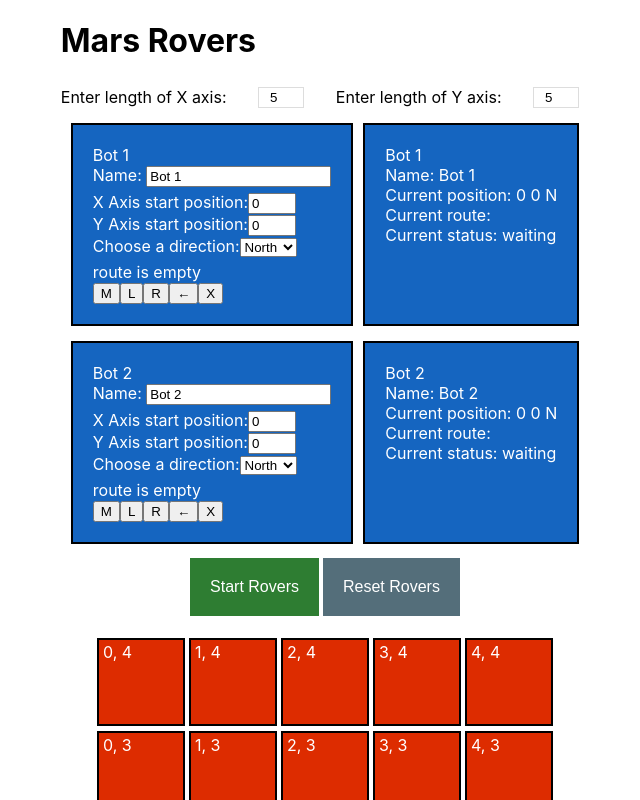
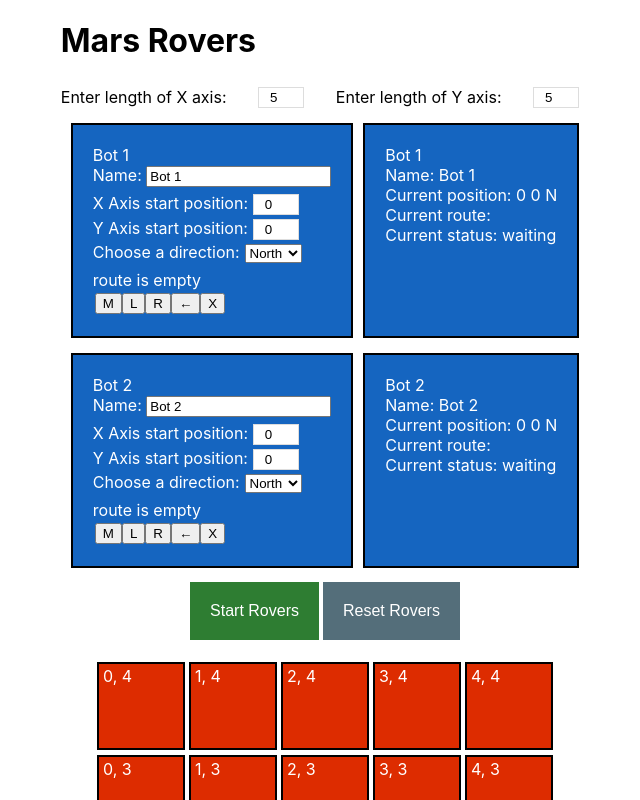
Before and after one commit to GMC437/mars-rovers, a React (Create React App) app: page / in a window 1280 px wide. Shown: the top 800 px of the page, without its empty margins (315-955 px from the left). Built offline with nearby package versions, Linux system fonts and the light colour scheme.

Commit message:
updated bot input styling

```diff
--- a/src/components/ui/RouteInput/index.js
+++ b/src/components/ui/RouteInput/index.js
@@ -1,11 +1,19 @@
 import React, { useState } from "react";
+import styled from "styled-components";
+
+const DivStyled = styled.div`
+  margin: 2px;
+`;
 
 const RouteInput = ({ onClick }) => {
   const [route, setRoute] = useState([]);
 
   return (
     <div>
-      <div data-testid="route" >{route.length === 0 ? "route is empty" : route.join("")}</div>
+      <div data-testid="route">
+        {route.length === 0 ? "route is empty" : route.join("")}
+      </div>
+      <DivStyled>
         <button
           type="button"
           value="M"
@@ -54,6 +62,7 @@ const RouteInput = ({ onClick }) => {
         >
           X
         </button>
+      </DivStyled>
     </div>
   );
 };
--- a/src/components/ui/StartPositionInput/index.js
+++ b/src/components/ui/StartPositionInput/index.js
@@ -3,8 +3,19 @@ import PropTypes from "prop-types";
 import styled from "styled-components";
 
 const DivStyled = styled.div`
-    margin: 5px 0;
-`
+  margin: 5px 0;
+`;
+const InputStyled = styled.input`
+  vertical-align: middle;
+  margin: 2px 5px;
+  text-align: center;
+  padding: 2px;
+  background-color: #fff;
+  border: 1px solid #ddd;
+`;
+const SelectStyled = styled.select`
+  margin: 2px 5px;
+`;
 
 const StartPositionInput = ({ xAxisSize, yAxisSize, onChange }) => {
   const [xAxisValue, setXAxisValue] = useState(0);
@@ -15,7 +26,7 @@ const StartPositionInput = ({ xAxisSize, yAxisSize, onChange }) => {
     <DivStyled>
       <div>
         <label htmlFor="x-axis-start-position">X Axis start position:</label>
-        <input
+        <InputStyled
           id="x-axis-start-position"
           data-testid="x-axis-start-position"
           type="number"
@@ -27,11 +38,11 @@ const StartPositionInput = ({ xAxisSize, yAxisSize, onChange }) => {
             onChange(`${value} ${yAxisValue} ${directionValue}`);
           }}
           value={xAxisValue}
-        ></input>
+        ></InputStyled>
       </div>
       <div>
         <label htmlFor="y-axis-start-position">Y Axis start position:</label>
-        <input
+        <InputStyled
           id="y-axis-start-position"
           data-testid="y-axis-start-position"
           type="number"
@@ -43,11 +54,11 @@ const StartPositionInput = ({ xAxisSize, yAxisSize, onChange }) => {
             onChange(`${xAxisValue} ${value} ${directionValue}`);
           }}
           value={yAxisValue}
-        ></input>
+        ></InputStyled>
       </div>
       <div>
         <label htmlFor="start-direction">Choose a direction:</label>
-        <select
+        <SelectStyled
           id="start-direction"
           data-testid="start-direction"
           value={directionValue}
@@ -60,7 +71,7 @@ const StartPositionInput = ({ xAxisSize, yAxisSize, onChange }) => {
           <option value="E">East</option>
           <option value="W">West</option>
           <option value="S">South</option>
-        </select>
+        </SelectStyled>
       </div>
     </DivStyled>
   );
```
Lines whose indentation alone changed are shown as unchanged.
